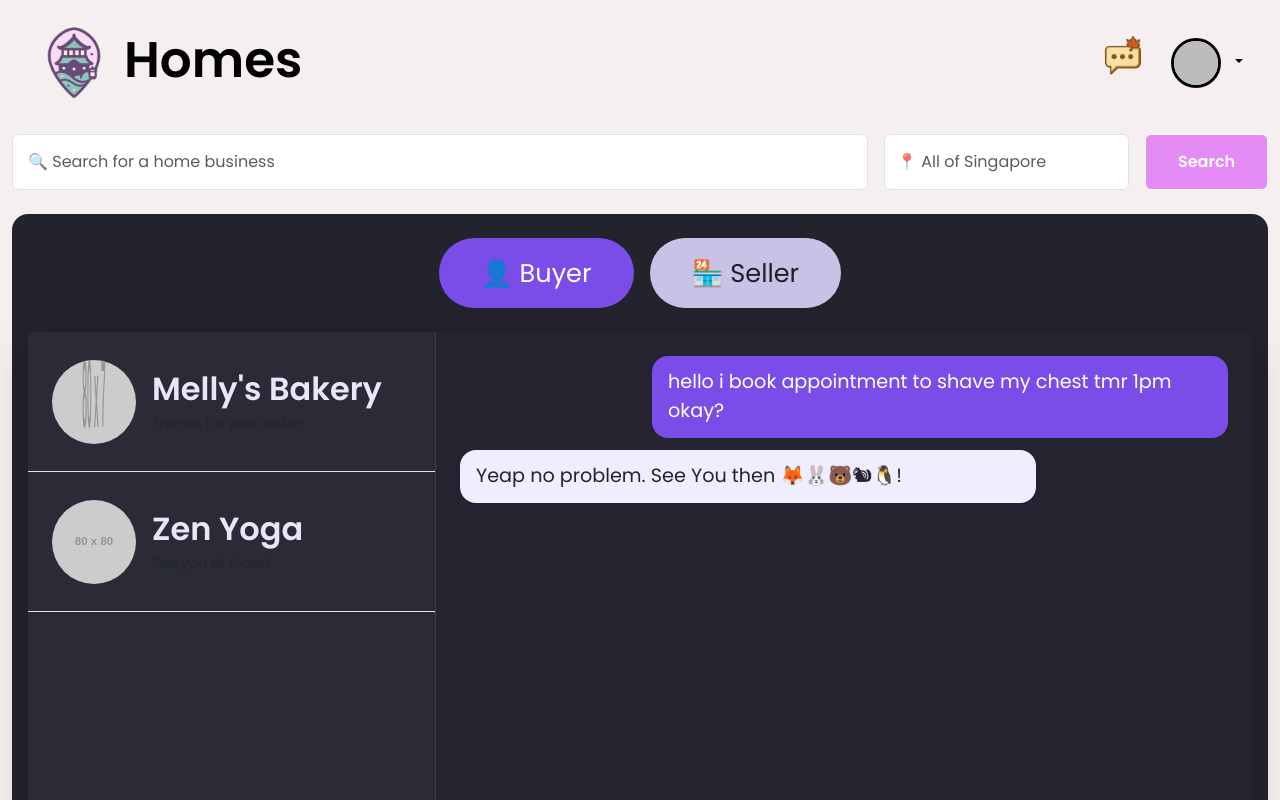
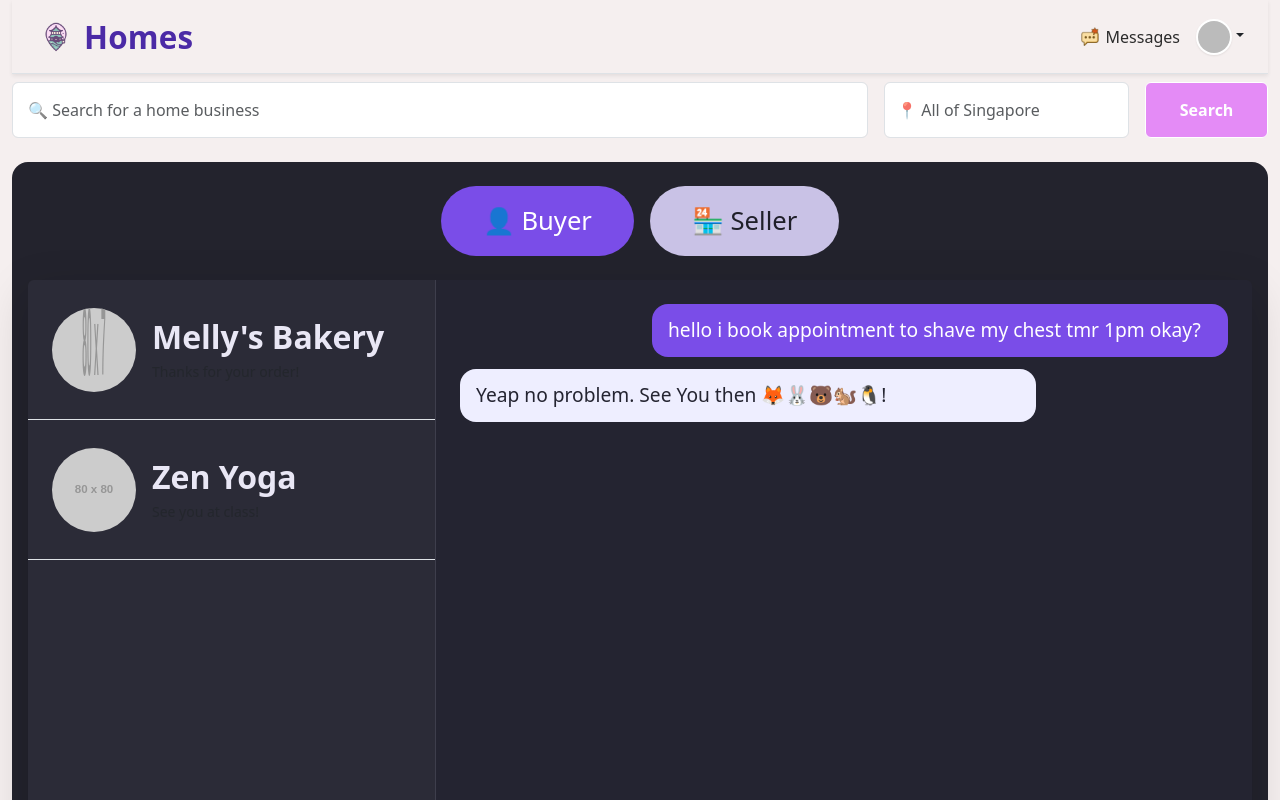
Before and after one commit to treepillow/wadProject, a Vue app: page /chat in a window 1280 px wide. Shown: the top 800 px of the page. Built offline with nearby package versions, Linux system fonts and the light colour scheme; no server answers; the database is empty; sample sign-in values are in the browser's storage.

Commit message:
navbar changed.

```diff
--- a/src/assets/main.css
+++ b/src/assets/main.css
@@ -17,14 +17,25 @@ html, body, #app {
 } */
 
 
-#app,body {
+/* #app,body {
     background: rgb(245, 239, 239);
     height: 100vh;
     margin: 0;
     padding: 0;
     font-family: "Poppins", system-ui, -apple-system, Segoe UI, Roboto, "Helvetica Neue", Arial, sans-serif;
     /* padding-left: 200px;
-    padding-right: 200px;   */
+    padding-right: 200px;
 
 
+} */
+
+:root { --page-bg: rgb(245, 239, 239); }
+
+html, body, #app {
+  min-height: 100%;
+  background: var(--page-bg);
+  margin: 0;
 }
+
+/* helper class you can reuse on sections */
+.bg-page { background: var(--page-bg) !important; }
--- a/src/components/AboutPage.vue
+++ b/src/components/AboutPage.vue
@@ -1,6 +1,7 @@
 <script setup>
 import { onMounted, onBeforeUnmount } from 'vue'
 import { RouterLink } from 'vue-router'
+import NavBar from './NavBar.vue'
 
 let io = null
 let descriptionIo = null
@@ -13,97 +14,86 @@ onMounted(() => {
     (entries) => {
       const entry = entries[0]
       if (entry.isIntersecting) {
-        section.classList.add('in-view')
+        section.classList.add('in-view')   // triggers the fade-in of images
         io && io.unobserve(section)
       }
     },
-    { root: null, threshold: 0.35, rootMargin: '0px 0px -10% 0px' }
+    { root: null, threshold: 0.25 }
   )
-
   io.observe(section)
 
   const containers = document.querySelectorAll('.container-description, .container-description2')
   descriptionIo = new IntersectionObserver(
-    (entries) => {
-      entries.forEach((entry) => {
-        if (entry.isIntersecting) entry.target.classList.add('fade-in')
-      })
-    },
-    { root: null, threshold: 0.2, rootMargin: '0px 0px -100px 0px' }
+    (entries) => entries.forEach((e) => e.isIntersecting && e.target.classList.add('fade-in')),
+    { threshold: 0.15 }
   )
   containers.forEach((c) => descriptionIo.observe(c))
 })
 
 onBeforeUnmount(() => {
-  if (io) io.disconnect()
-  if (descriptionIo) descriptionIo.disconnect()
+  io && io.disconnect()
+  descriptionIo && descriptionIo.disconnect()
 })
 </script>
 
 <template>
+    <NavBar :auth-ctas-only="true" />
+  <!-- HERO -->
   <div class="background-section position-relative d-flex align-items-center justify-content-center min-vh-100 w-100">
     <div class="video-background position-absolute top-0 start-0 w-100 h-100">
-      <video class="w-100 h-100" autoplay loop muted playsinline style="object-fit: cover; opacity: .35;">
+      <video class="w-100 h-100 video-darken" autoplay loop muted playsinline>
         <source src="../assets/homes_video/homes_video.mp4" type="video/mp4">
       </video>
+      <div class="video-overlay"></div>
     </div>
 
-    <nav class="navbar navbar-expand-lg w-100 position-fixed top-0 start-0 z-3 bg-transparent">
-      <div class="container-fluid px-4">
-        <a class="navbar-brand d-flex align-items-center gap-2 fw-bold" href="#" style="color: purple;">
-          <img src="../assets/homes_logo.png" class="img-fluid" style="width: 100px;" />
-          <span class="fs-1">Homes</span>
-        </a>
-        <button class="navbar-toggler ms-auto" type="button" data-bs-toggle="collapse" data-bs-target="#navbarNav">
-          <span class="navbar-toggler-icon"></span>
-        </button>
-        <div class="collapse navbar-collapse flex-grow-0" id="navbarNav">
-          <ul class="navbar-nav ms-lg-3">
-            <li class="nav-item">
-              <RouterLink class="nav-link text-white" to="/login">Login</RouterLink>
-            </li>
-            <li class="nav-item">
-              <RouterLink class="nav-link text-white" to="/signup">Sign up</RouterLink>
-            </li>
-          </ul>
-        </div>
-      </div>
-    </nav>
 
     <div class="content container text-center position-relative px-3">
-      <h1 class="text-white fw-semibold" style="font-size: clamp(32px,6vw,70px)">Discover trusted <br class="d-none d-md-block">home businesses</h1>
+      <h1 class="text-white fw-semibold" style="font-size: clamp(32px,6vw,70px)">
+        Discover trusted <br class="d-none d-md-block">home businesses
+      </h1>
     </div>
   </div>
 
-  <div class="about-section">
-    <img src="../assets/category_images/beauty.jpg" class="rounded" />
-    <img src="../assets/category_images/fitness.jpg" class="rounded" />
-    <img src="../assets/category_images/arts_craft.jpg" class="rounded" />
-    <img src="../assets/category_images/education.jpg" class="rounded" />
-    <img src="../assets/category_images/food_drinks.jpg" class="rounded" />
+  <!-- CENTERED GRID + TITLE -->
+  <section class="about-section">
+    <div class="content text-center px-3 mb-4">
+      <h1 class="text-black fw-semibold" style="font-size: clamp(32px,6vw,70px)">
+        One app for <br class="d-none d-md-block">all you need
+      </h1>
+    </div>
 
-    <div class="content text-center px-3">
-      <h1 class="text-white fw-semibold" style="font-size: clamp(32px,6vw,70px)">One app for <br class="d-none d-md-block">all you need</h1>
+    <!-- Clean, centered, responsive grid -->
+    <div class="about-grid">
+      <img src="../assets/category_images/fitness.png" alt="Fitness" />
+      <img src="../assets/category_images/arts_craft.png" alt="Arts & Craft" />
+      <img src="../assets/category_images/education.png" alt="Education" />
+      <img src="../assets/category_images/food_drinks.png" alt="Food & Drinks" />
     </div>
 
     <div class="mission px-3">
       <div class="container">
         <div class="row justify-content-center">
           <div class="col-12 col-md-10 col-lg-8">
-            <h3 class="text-center text-white fs-2 fw-semibold">Our mission<br>Discover, support, and grow with<br><span class="green text-success"> trusted home businesses</span></h3>
+            <h3 class="text-center text-black fs-2 fw-semibold">
+              Our mission<br>
+              Discover, support, and grow with<br>
+              <span class="green">trusted home businesses</span>
+            </h3>
           </div>
         </div>
       </div>
     </div>
-  </div>
+  </section>
 
-  <div class="description bg-black py-5">
+  <!-- DESCRIPTION CARDS -->
+  <div class="description bg-page py-5">
     <div class="container">
       <div class="row justify-content-start mb-4">
         <div class="col-12 col-md-8 col-lg-6">
           <div class="container-description p-4 bg-white rounded-4">
             <h3 class="h3">Discover unique local services</h3>
-            <p>From homemade cakes to yoga classes, <br>find autentic services right in your neighbourhood.</p>
+            <p>From homemade cakes to yoga classes, find authentic services right in your neighbourhood.</p>
           </div>
         </div>
       </div>
@@ -111,8 +101,8 @@ onBeforeUnmount(() => {
       <div class="row justify-content-end mb-4">
         <div class="col-12 col-md-8 col-lg-6">
           <div class="container-description2 p-4 bg-white rounded-4">
-            <h3 class="h3">Discover unique local services</h3>
-            <p>Every booking supports a real person, <br>not a big corporation helping small businessess thrive</p>
+            <h3 class="h3">Support real people</h3>
+            <p>Every booking supports a real person, not a big corporation.</p>
           </div>
         </div>
       </div>
@@ -121,7 +111,7 @@ onBeforeUnmount(() => {
         <div class="col-12 col-md-8 col-lg-6">
           <div class="container-description p-4 bg-white rounded-4">
             <h3 class="h3">Connect instantly</h3>
-            <p>Message providers directly, ask questions, customise your order, <br>and book easily - all in one place.</p>
+            <p>Message providers directly, customise your order, and book easily—in one place.</p>
           </div>
         </div>
       </div>
@@ -129,8 +119,8 @@ onBeforeUnmount(() => {
       <div class="row justify-content-end">
         <div class="col-12 col-md-8 col-lg-6">
           <div class="container-description2 p-4 bg-white rounded-4">
-            <h3 class="h3">Discover unique local services</h3>
-            <p>From homemade cakes to yoga classes, <br>find autentic services right in your neighbourhood.</p>
+            <h3 class="h3">Explore more</h3>
+            <p>From food to fitness, discover what’s around you.</p>
           </div>
         </div>
       </div>
@@ -139,106 +129,97 @@ onBeforeUnmount(() => {
 </template>
 
 <style scoped>
-.background-section{ background-color: black; }
-.navbar .nav-link{ color:#fff; font-size:17px; }
-.profile-icon{ border:3px solid black; border-radius:50px; }
-button{ background-color: transparent; border:1px solid black; }
+/* Let your global page bg show */
+.background-section { background-color: transparent; }
 
+/* Video darken */
+.video-background { position: absolute; inset: 0; z-index: 0; }
+.video-darken {
+  width: 100%; height: 100%;
+  object-fit: cover;
+  filter: brightness(0.5) contrast(1.05);
+}
+.video-overlay { position: absolute; inset: 0; background: rgba(0,0,0,.32); pointer-events: none;  }
+
+/* -------- Minimal, centered grid -------- */
 .about-section {
   position: relative;
-  padding: 0 6%;
+  padding: 6vh 6% 10vh;
   width: 100%;
-  min-height: 100vh;
-  display: block;
-}
-.about-section::before {
-  content: '';
-  position: absolute;
-  inset: 0;
-  background: radial-gradient(circle at 30% 50%, rgba(128, 0, 128, 0.15) 0%, transparent 50%),
-              radial-gradient(circle at 70% 80%, rgba(0, 128, 0, 0.12) 0%, transparent 50%);
-  pointer-events: none;
-  z-index: 1;
-}
-.about-section .content{ position: relative; z-index: 3; }
-
-.about-section img{
-  position: absolute;
-  width: 280px;
-  height: 200px;
-  object-fit: cover;
-  border-radius: 24px;
-  box-shadow: 0 10px 28px rgba(0,0,0,.22);
-  opacity: 0;
-  transform: scale(.92);
-  filter: brightness(1.05);
-  transition: filter 0.3s ease;
-}
-.about-section img:nth-of-type(1){ top: 20%; left: 12%;  --delay: .00s; }
-.about-section img:nth-of-type(2){ top: 10%; left: 50%; transform: translateX(-50%) scale(.92); --delay: .30s; }
-.about-section img:nth-of-type(3){ top: 20%; right: 12%; --delay: .60s; }
-.about-section img:nth-of-type(4){ bottom: 16%; left: 28%; --delay: .90s; }
-.about-section img:nth-of-type(5){ bottom: 16%; right: 28%; --delay: 1.20s; }
-
-.about-section.in-view img{
-  animation: fly-to-title 1.1s cubic-bezier(.22,.61,.36,1) forwards;
-  animation-delay: var(--delay, 0s);
 }
 
-@keyframes fly-to-title{
-  to{
-    top: 45%; left: 50%;
-    right: auto; bottom: auto;
-    transform: translate(-50%, -50%) scale(.96);
-    opacity: 1;
-  }
+.about-section::before { content: none; } /* no colored gradient */
+.about-section .content { position: relative; z-index: 1; }
+
+/* The grid itself */
+.about-grid {
+  margin: 0 auto;
+  max-width: 1100px;
+  display: grid;
+  grid-template-columns: repeat( auto-fit, minmax(220px, 1fr) );
+  gap: 20px;
+  place-items: center;   /* centers items in their cells */
 }
 
-.content h1{ font-family: "Figtree", sans-serif; }
-.mission::before {
-  content: '';
-  position: absolute;
-  inset: 0;
-  border: 2px solid transparent;
+/* Image cards */
+.about-grid img {
+  width: 100%;
+  max-width: 320px;      /* prevents over-stretch on large screens */
+  aspect-ratio: 4 / 3;   /* consistent shape */
+  object-fit: cover;
   border-radius: 20px;
-  background: linear-gradient(90deg, purple, green, purple) border-box;
-  -webkit-mask: linear-gradient(#fff 0 0) padding-box, linear-gradient(#fff 0 0);
-  mask: linear-gradient(#fff 0 0) padding-box, linear-gradient(#fff 0 0);
-  -webkit-mask-composite: xor;
-  mask-composite: exclude;
-  opacity: 0.3;
-  animation: borderRotate 3s linear infinite;
+  box-shadow: 0 8px 22px rgba(0,0,0,.12);
+  opacity: 0;            /* start hidden */
+  transform: translateY(10px);
 }
-@keyframes borderRotate { to { background-position: 200% center; } }
-.mission{
-  position: absolute;
-  left: 50%;
-  bottom: 6vh;
-  transform: translateX(-50%);
-  width: 100%;
+
+/* Simple fade-in on scroll (once) */
+.about-section.in-view .about-grid img {
+  animation: fadeIn .5s ease-out forwards;
+}
+.about-section.in-view .about-grid img:nth-child(1){ animation-delay: .00s; }
+.about-section.in-view .about-grid img:nth-child(2){ animation-delay: .05s; }
+.about-section.in-view .about-grid img:nth-child(3){ animation-delay: .10s; }
+.about-section.in-view .about-grid img:nth-child(4){ animation-delay: .15s; }
+.about-section.in-view .about-grid img:nth-child(5){ animation-delay: .20s; }
+
+@keyframes fadeIn {
+  from { opacity: 0; transform: translateY(10px); }
+  to   { opacity: 1; transform: translateY(0); }
+}
+
+/* Mission (static) */
+.mission {
+  margin-top: 36px;
   display: flex;
   justify-content: center;
 }
-.mission h3{ font-family: "Figtree", sans-serif; }
-.mission h3 .green{ color: green; }
+.mission h3 { font-family: "Figtree", sans-serif; }
+.mission .green { color: #198754; }
 
+/* Description cards fade-in (minimal) */
 .container-description,
 .container-description2{
   font-family: "Figtree", sans-serif;
   opacity: 0;
-  transform: translateY(30px);
-  transition: opacity 0.8s ease-out, transform 0.8s ease-out;
+  transform: translateY(12px);
+  transition: opacity .5s ease-out, transform .5s ease-out;
 }
 .container-description.fade-in,
 .container-description2.fade-in{ opacity: 1; transform: translateY(0); }
 
+/* Reduced motion */
 @media (prefers-reduced-motion: reduce) {
+  .about-grid img,
   .container-description,
-  .container-description2 { opacity: 1; transform: none; transition: none; }
+  .container-description2 {
+    animation: none !important;
+    transition: none !important;
+    opacity: 1 !important;
+    transform: none !important;
+  }
 }
 
-.nav-item
-{
-  font-family: "Poppins", system-ui, -apple-system, Segoe UI, Roboto, "Helvetica Neue", Arial, sans-serif;
-}
+/* Navbar text */
+.navbar .nav-link{ color:#fff; font-size:17px; }
 </style>
--- a/src/components/NavBar.vue
+++ b/src/components/NavBar.vue
@@ -1,38 +1,43 @@
 <script setup>
-import { ref, onMounted, onBeforeUnmount } from 'vue'
-import { useRouter } from 'vue-router'
+import { ref, onMounted, onBeforeUnmount, computed } from 'vue'
+import { useRouter, RouterLink } from 'vue-router'
 import { getAuth, onAuthStateChanged, signOut } from 'firebase/auth'
 import { getFirestore, doc, getDoc } from 'firebase/firestore'
-import userPng from '../assets/user.png' // Vite will give you a URL
+import userPng from '../assets/user.png'
 
+/** Only AboutPage will pass this as true */
+const props = defineProps({
+  authCtasOnly: { type: Boolean, default: false } // show Login/Sign up only on this page
+})
+
+const router = useRouter()
 const auth = getAuth()
 const db = getFirestore()
-const router = useRouter()
 
+const user = ref(null)
+const avatarUrl = ref(userPng)
 const loggingOut = ref(false)
-const avatarUrl = ref(userPng) // default placeholder
 let unsubAuth = null
 
 onMounted(() => {
-  unsubAuth = onAuthStateChanged(auth, async (user) => {
-    if (!user) {
-      avatarUrl.value = userPng
-      return
-    }
+  unsubAuth = onAuthStateChanged(auth, async (u) => {
+    user.value = u
+    if (!u) { avatarUrl.value = userPng; return }
     try {
-      // Prefer Firestore photoURL you stored; fallback to Auth.photoURL; else placeholder
-      const snap = await getDoc(doc(db, 'users', user.uid))
-      const url = snap.exists() && snap.data().photoURL
-        ? snap.data().photoURL
-        : (user.photoURL || userPng)
+      const snap = await getDoc(doc(db, 'users', u.uid))
+      const url = snap.exists() && snap.data().photoURL ? snap.data().photoURL : (u.photoURL || userPng)
       avatarUrl.value = url || userPng
     } catch {
-      avatarUrl.value = user.photoURL || userPng
+      avatarUrl.value = u.photoURL || userPng
     }
   })
 })
+onBeforeUnmount(() => { unsubAuth && unsubAuth() })
 
-onBeforeUnmount(() => { unsubAuth && unsubAuth() })
+const isLoggedIn = computed(() => !!user.value)
+
+/** Show Login/Sign up ONLY when AboutPage asks for it */
+const showAuthCtas = computed(() => props.authCtasOnly)
 
 async function logout() {
   try {
@@ -46,77 +51,101 @@ async function logout() {
 </script>
 
 <template>
-<div class="container-fluid">
-    <nav class="navbar navbar-expand-lg">
+  <header class="sticky-top elevate">
+    <nav class="navbar navbar-expand-lg navbar-light bg-page shadow-sm border-bottom">
+      <div class="container-fluid px-3 px-lg-4">
 
-    <a class="navbar-brand">
-        <RouterLink to ='/home'><img src="../assets/homes_logo.png"></img>Homes</RouterLink></a>
+        <!-- Brand -->
+        <RouterLink to="/" class="navbar-brand d-flex align-items-center gap-2 text-decoration-none">
+          <img src="../assets/homes_logo.png" alt="Homes" class="brand-logo" />
+          <span class="brand-name">Homes</span>
+        </RouterLink>
 
+        <!-- Toggler -->
+        <button class="navbar-toggler" type="button" data-bs-toggle="collapse" data-bs-target="#mainNav"
+                aria-controls="mainNav" aria-expanded="false" aria-label="Toggle navigation">
+          <span class="navbar-toggler-icon"></span>
+        </button>
 
-    <div class="d-flex ms-auto">
-        <div class="collapse navbar-collapse" id="navbarNav">
-            <ul class="navbar-nav">
+        <!-- Right side -->
+        <div id="mainNav" class="collapse navbar-collapse">
+          <ul class="navbar-nav ms-auto align-items-center gap-lg-2">
+
+            <!-- About page only -->
+            <template v-if="showAuthCtas">
               <li class="nav-item">
-                    <RouterLink to="/chat">
-                    <img src="../assets/message.png" />
+                <RouterLink to="/login" class="btn btn-outline-primary me-2">Login</RouterLink>
+              </li>
+              <li class="nav-item">
+                <RouterLink to="/signup" class="btn btn-primary">Sign up</RouterLink>
+              </li>
+            </template>
+
+            <!-- Everywhere else, only if logged in -->
+            <template v-else-if="isLoggedIn">
+              <li class="nav-item">
+                <RouterLink to="/chat" class="nav-link d-flex align-items-center">
+                  <img src="../assets/message.png" alt="Messages" class="icon-24 me-1" />
+                  <span class="d-none d-sm-inline">Messages</span>
                 </RouterLink>
               </li>
-                <li class="nav-item">
-                    <div class="dropdown show">
-                        <a class="btn dropdown-toggle" href="#" role="button" id="dropdownMenuLink" data-bs-toggle="dropdown" aria-haspopup="true" aria-expanded="false">
-                        <img :src="avatarUrl" class="profile-icon" alt="User avatar" />
-                        </a>
-                        <div class="dropdown-menu dropdown-menu-end m-0" aria-labelledby="dropdownMenuLink">
-                            <RouterLink to ='/profile'><a class="dropdown-item">Profile</a></RouterLink>
-                            <RouterLink to="/"><a @click="logout" class="dropdown-item" id="logoutButton">Sign out</a></RouterLink>
-                        </div>
-                    </div>
+
+              <li class="nav-item dropdown">
+                <button class="btn p-0 dropdown-toggle avatar-btn" data-bs-toggle="dropdown" aria-expanded="false">
+                  <img :src="avatarUrl" alt="User avatar" class="avatar-36" />
+                </button>
+                <ul class="dropdown-menu dropdown-menu-end">
+                  <li><RouterLink to="/profile" class="dropdown-item">Profile</RouterLink></li>
+                  <li><hr class="dropdown-divider" /></li>
+                  <li>
+                    <button class="dropdown-item text-danger" @click="logout" :disabled="loggingOut">
+                      {{ loggingOut ? 'Signing out…' : 'Sign out' }}
+                    </button>
                   </li>
+                </ul>
+              </li>
+            </template>
+
+            <!-- If not logged in on other pages: show nothing (your guards handle redirects) -->
+
           </ul>
         </div>
       </div>
-
     </nav>
-</div>
-
-
+  </header>
 </template>
 
+<style scoped>
+.bg-page { background: var(--page-bg, rgb(245,239,239)) !important; }
+.elevate { z-index: 1045; }
 
-
-<style scoped>
-    .navbar{
-        background-color: transparent;
-
+.brand-logo { height: 40px; width: auto; }
+.brand-name {
+  font-size: clamp(1.25rem, 1.2vw + 1rem, 2.25rem);
+  font-weight: 800;
+  letter-spacing: .2px;
+  color: #4b2aa6;
 }
 
-    .navbar img
-    {
-        width: 100px;
+.icon-24 { width: 24px; height: 24px; object-fit: contain; }
+.avatar-36 {
+  width: 36px; height: 36px; object-fit: cover;
+  border-radius: 50%;
+  border: 2px solid #fff;
+  box-shadow: 0 1px 2px rgba(0,0,0,.08);
+  background: #fff;
+}
+.avatar-btn { background: transparent; border: 0; border-radius: 999px; }
+
+.navbar-light .nav-link { color: #2b2b2b; }
+.navbar-light .nav-link:hover { color: #4b2aa6; }
+
+.dropdown-menu {
+  border-radius: 12px;
+  border: 1px solid rgba(0,0,0,.06);
+  box-shadow: 0 8px 24px rgba(0,0,0,.08);
 }
 
-    .navbar-brand
-    {
-        font-size: 50px;
-        font-weight: bold;
-        color: white;
-    }
-
-    .profile-icon
-    {
-        border: 3px solid black;
-        border-radius: 50px;
-        background-color: white;
-    }
-
-    .nav-item img
-    {
-        width: 50px;
-        margin-right: 10px;
-    }
-    a
-    {
-        text-decoration: none;
-        color: black;
-    }
+.navbar-toggler { border-color: rgba(0,0,0,.15); }
+.navbar-toggler:focus { box-shadow: 0 0 0 .15rem rgba(75,42,166,.15); }
 </style>
```
Lines whose indentation alone changed are shown as unchanged.
